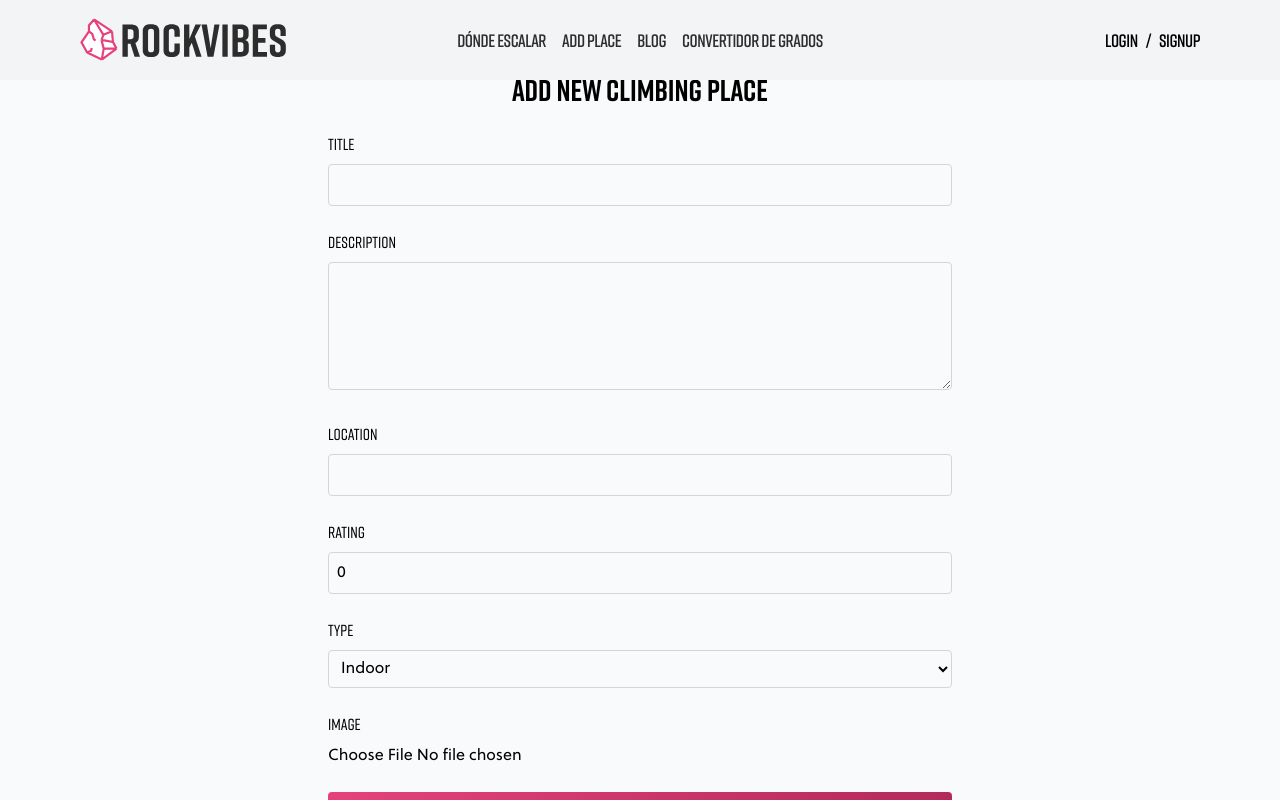
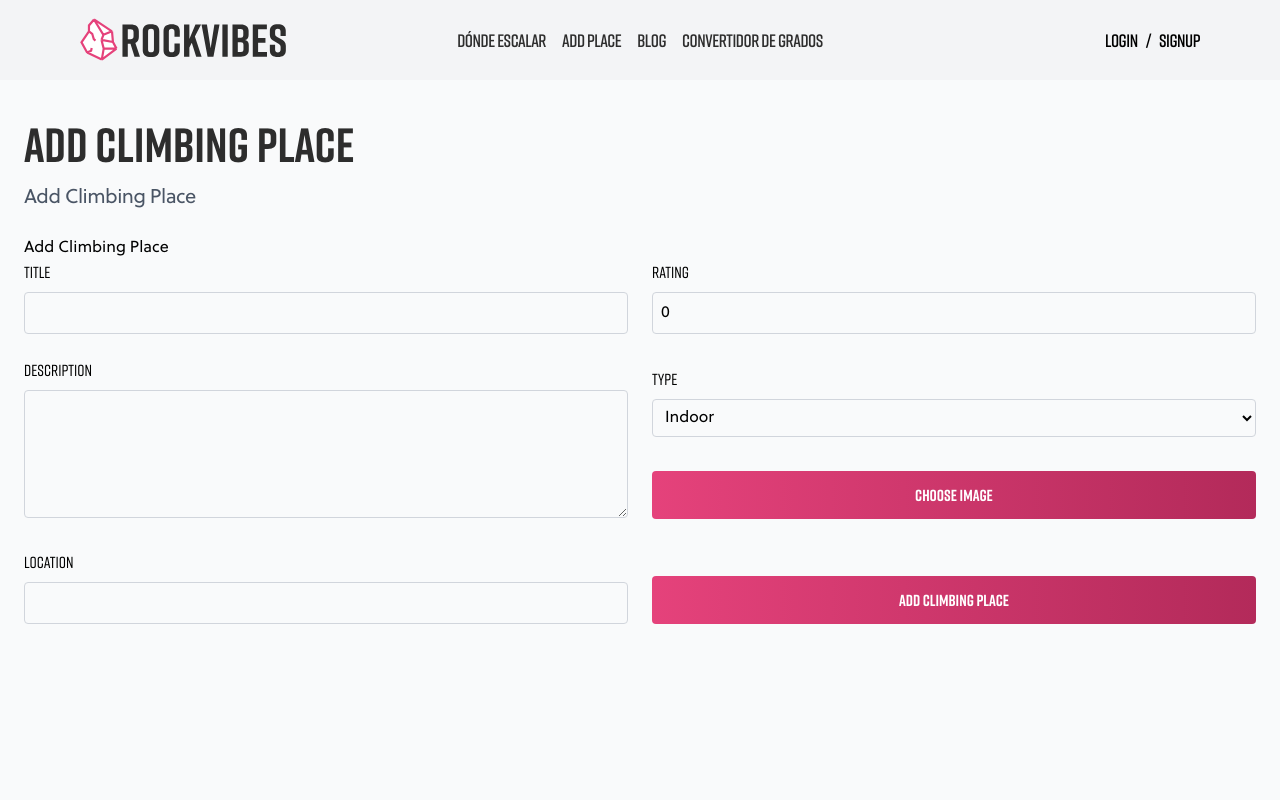
Before and after one commit to xpilasi/rockvibes, a Next.js app: page /add-climbing-place in a window 1280 px wide. Shown: the top 800 px of the page. Built offline with nearby package versions, Linux system fonts and the light colour scheme.

Commit message:
update styles and fixing menu bug

```diff
--- a/src/app/add-climbing-place/page.jsx
+++ b/src/app/add-climbing-place/page.jsx
@@ -3,7 +3,7 @@ import ClimbingPlaceForm from '@/components/ClimbingPlaceForm';
 
 export default function AddClimbingPlace() {
   return (
-    <div className="min-h-screen bg-gray-50 py-12">
+    <div className="min-h-screen bg-gray-50 py-24">
       <ClimbingPlaceForm />
     </div>
   );
--- a/src/app/add-place/Cloudinarty.jsx
+++ /dev/null
@@ -1,110 +0,0 @@
-import React from 'react'
-import { useState } from 'react'
-
-const Cloudinary = () => {
-
-    const preset_name = "yu1h90st";                         //16 Pegamos el "name" rescatado en el punto 24
-    const cloud_name = "drlqmol4c"                          //16.2 Pegamos el cloud_name rescatado en punto 20
-
-    const [ image, setImage ] = useState('');       //12 Creamos estado local que guarde la url de la imagen subida
-    const [ loading, setLoading ] = useState(false) //7 Creamos un estado local con valor incial boolean "false" para saber si la imagen esta cargando.
-
-
-    const uploadImage = async (e)=>{            //2 Preparamos para recibir el evento al ejecutarse la función async
-        const files = e.target.files            //3 recuperamos el array de e.target.files
-        const data = new FormData()             //4 Creamos/Instanciamos un FormData objeto con nombre data
-        data.append('file', files[0])           //5 Utilizando metodo append() agregamos al data el archivo desde files[0]
-        data.append('upload_preset',preset_name)  //6 Como prop "upload preset" le pasamos la variable de la linea 6 (punto 16.2).
-
-        setLoading(true)                        //8 Ponemos en true el estado local que indica que la imagen esta cargándose.
-
-        try {
-            //10 enviamos el pedido de upload con el data en body
-            const response = await fetch(`https://api.cloudinary.com/v1_1/${cloud_name}/image/upload`, {
-                method: 'POST',
-                body: data
-            });
-
-            const file = await response.json();     //11 Traducimos la respuesta de JSON
-            setImage(file.secure_url);              //13 Recuperamos la url de la imagen en estado local
-            setLoading(false);                      //14 Dejamos el loading en false para que intente mostrar la magen
-            //await actions.sendPhoto(file.secure_url) //15 Enviamos la url a un action para hacer algo en back. Lo dejamos bloqueado para que no de error de importacion de Context actions o de la función.
-        } catch (error) {
-            console.error('Error uploading image:', error);
-            setLoading(false);
-        }
-
-    }
-
-  return (
-    <div>
-        <h1>Upload Image</h1>
-
-        {/*1 - El siguiente input type file envia la imagen por el evento al handler uploadImage */}
-
-        <input type="file"
-        name="file"
-        placeholder='Upload an image'
-        // accept='image/png, image/jpeg'
-        onChange={(e)=>uploadImage(e)}
-        />
-
-        {/* ------------------------------------------------------------------------------------ */}
-
-
-        {/* 9 - Si loading true, Mostramos Loading, si no mostramos la imagen la cual su url deberia estar cargada en un estado local */}
-        {loading ? (
-            <h3>Loading...</h3>
-        ) : (
-        <img src={image} alt="imagen subida"/>
-        )}
-        {/* ------------------------------------------------------------------------------------ */}
-
-    </div>
-  );
-}
-
-export default Cloudinary
-
-
-
-// AHORA EN CLOUDINARY:
-
-
-// 17 - Entrá en https://cloudinary.com
-
-// 18 - Registrate con tu gmail y logueate.
-
-// 19 - Una vez en la primer pantalla, tocar el segundo boton de arriba hacia abajo ( contra la izquierda de la pantalla) "Programmable media"
-
-// 20 - Click en "Dashboard". Copia el "Cloud name" de los "Product Environment Credentials"
-
-// 21 - Pegá el nombre recien copiado en el punto 16.2 como valor de la const cloud_name.
-
-// 22 - Volviendo a Cloudinary, hay una ruedita abajo a la izquierda de "settings" Click ahi y depsues en "Upload Presets"
-
-// 23 - Click en "Add upload Preset"
-
-// 24 - Le dejamos el "name" como está. ( este es el name que le pegamos despues a upload_preset en punto 16)
-
-// 25 - En "Signing Mode" seleccionamos "Unsigned"
-
-// 26 - Le damos a "Save", el botón enorme verde a la derecha arriba
-
-// 27 - No te olvides de darle formato a el img para que muestre las imagenes con el tamaño y estilo que vos quieras.
-
-// 28 - Con todo esto ya deberia funcionar.
-
-
-// EXTRA:
-
-//     Para importar los valores cloud name y upload preset desde el archivo ".env" podes hacerlo así:
-
-//     const cloud_name = import.meta.ev.CLOUD_NAME
-
-//     (recordá definirlo tambien en el archivo ".env" a CLOUD_NAME)
-//     Y para la otra variable exactamente lo mismo.
-
-
-
-//     <!-- David Ezequiel Cunha Quinteros 26/07/2023 //ultima modif: 15/05/2024 -->
--- a/src/app/add-place/page.jsx
+++ /dev/null
@@ -1,112 +0,0 @@
-"use client";
-import React from 'react'
-
-import { useState } from 'react';
-import Title from '@/components/Title.jsx';
-
-const Page = () => {
-
-  const preset_name = "rockvibes_foto";                         //16 Pegamos el "name" rescatado en el punto 24
-    const cloud_name = process.env.NEXT_PUBLIC_CLOUD_NAME                          //16.2 Pegamos el cloud_name rescatado en punto 20
-
-    const [ imageUrl, setImage ] = useState('');       //12 Creamos estado local que guarde la url de la imagen subida
-    const [ loading, setLoading ] = useState(false) //7 Creamos un estado local con valor incial boolean "false" para saber si la imagen esta cargando.
-
-
-    const uploadImage = async (e)=>{            //2 Preparamos para recibir el evento al ejecutarse la función async
-        const files = e.target.files            //3 recuperamos el array de e.target.files
-        const data = new FormData()             //4 Creamos/Instanciamos un FormData objeto con nombre data
-        data.append('file', files[0])           //5 Utilizando metodo append() agregamos al data el archivo desde files[0]
-        data.append('upload_preset',preset_name)  //6 Como prop "upload preset" le pasamos la variable de la linea 6 (punto 16.2).
-
-        setLoading(true)                        //8 Ponemos en true el estado local que indica que la imagen esta cargándose.
-
-        try {
-            //10 enviamos el pedido de upload con el data en body
-            const response = await fetch(`https://api.cloudinary.com/v1_1/${cloud_name}/image/upload`, {
-                method: 'POST',
-                body: data
-            });
-
-            const file = await response.json();     //11 Traducimos la respuesta de JSON
-            setImage(file.secure_url);              //13 Recuperamos la url de la imagen en estado local
-            setLoading(false);                      //14 Dejamos el loading en false para que intente mostrar la magen
-            //await actions.sendPhoto(file.secure_url) //15 Enviamos la url a un action para hacer algo en back. Lo dejamos bloqueado para que no de error de importacion de Context actions o de la función.
-            console.log(imageUrl);
-
-        } catch (error) {
-            console.error('Error uploading image:', error);
-            setLoading(false);
-        }
-
-    }
-
-    const handleData = ()=>{
-
-      //Aquí mandamos la data con la url de la imagen
-    }
-
-  return (
-
-    <div className=" bg-white z-10">
-
-      <div className='lg:min-h-screen min-h-[calc(100vh-4rem)]   text-base text-textMainText  w-full pt-24 lg:px-20 px-5 flex flex-col  '>
-
-        <Title title="ADD PLACE" subtitle="Add a new place" text="Add a new place to the map" />
-        <div className='grid grid-cols-1 md:grid-cols-2 lg:grid-cols-3 gap-7 w-full py-5 '>
-
-
-
-
-        </div>
-
-        {loading ? (
-            <h3>Loading...</h3>
-        ) : (
-          <div className='w-80'>
-             <img src={imageUrl} alt="imagen subida" className=''/>
-          </div>
-
-        )}
-        <div className='flex flex-row gap-2'>
-        <div className='flex flex-col gap-2'>
-
-          <input   type="text" placeholder='Nombre lugar' className=' border h-10 py-3 px-3' />
-          <div className="bg-red-300">
-            <label for="file-upload" className="cursor-pointer w-full  bg-blue-500 text-white px-4 py-2  hover:bg-blue-600">
-              Upload image
-            </label>
-            <input
-            id="file-upload"
-            type="file"
-            class="sr-only"
-            name="file"
-            placeholder='upload image'
-            onChange={(e)=>uploadImage(e)}
-            />
-        </div>
-          {/* <input
-            className='w-full bg-red-200 py-3 px-3'
-            name="file"
-            type="file"
-            placeholder='upload image'
-            onChange={(e)=>uploadImage(e)} /> */}
-            <button
-            className='h-full bg-pink-300 hover:bg-CustomPink text-white'
-            name='upload-image'
-            onClick={(e)=>uploadImage(e)}
-            >Guardar</button>
-        </div>
-          <textarea placeholder='Describe el lugar' className='border h-40 w-full py-3 px-3'/>
-        </div>
-        </div>
-
-
-
-
-    </div>
-
-  )
-}
-
-export default Page
--- a/src/app/mainComponents/Nav.jsx
+++ b/src/app/mainComponents/Nav.jsx
@@ -18,7 +18,6 @@ const Nav = () => {
   const navRef = useRef(null)
   const logoNavRef = useRef(null)
   const loginNavRef = useRef(null)
-  const [isMenuOpen, setIsMenuOpen] = useState(false);
 
   const handleScroll = () => {
     if (navRef.current) {
@@ -57,9 +56,14 @@ const Nav = () => {
   }, []);
 
   const handleNavigation = (path) => {
-    setIsMenuOpen(false); // Close mobile menu if open
+    setShowMenu(false); // Cierra el menú móvil
     router.push(path);
   };
+
+  // Cierra el menú cuando cambia la ruta
+  useEffect(() => {
+    setShowMenu(false);
+  }, [pathname]);
 
   return (
     <header id='full-header' className='fixed top-0 w-full z-50 bg-gray-100'>
--- a/src/app/mainComponents/components/menu/MenuDesk.jsx
+++ b/src/app/mainComponents/components/menu/MenuDesk.jsx
@@ -3,17 +3,17 @@ import Link from 'next/link';
 import { useEffect,useState } from 'react';
 
 
-const MenuDesk = () => {
+const MenuDesk = ({ setShowMenu }) => {
 
 
 
   return (
     <div>
       <ul className='flex lg:flex-row flex-col justify-center items-center font-rift-demi text-main-gray tracking-tight '>
-        <li className='py-2 lg:py-0 px-2 hover:text-Custom-pink transition-all duration-200 ease-in-out '><Link href='/where-to-climb'>Dónde escalar</Link></li>
-        <li className='py-2 lg:py-0 px-2 hover:text-Custom-pink transition-all duration-200 ease-in-out '><Link href='/add-climbing-place'>Add Place</Link></li>
-        <li className='py-2 lg:py-0 px-2 hover:text-Custom-pink transition-all duration-200 ease-in-out '><Link href='/blog'>Blog</Link></li>
-        <li className='py-2 lg:py-0 px-2 hover:text-Custom-pink transition-all duration-200 ease-in-out '><Link href='/grades-converter'>Convertidor de Grados</Link></li>
+        <li className='py-2 lg:py-0 px-2 hover:text-Custom-pink transition-all duration-200 ease-in-out '><Link href='/where-to-climb' onClick={() => setShowMenu(false)}>Dónde escalar</Link></li>
+        <li className='py-2 lg:py-0 px-2 hover:text-Custom-pink transition-all duration-200 ease-in-out '><Link href='/add-climbing-place' onClick={() => setShowMenu(false)}>Add Place</Link></li>
+        <li className='py-2 lg:py-0 px-2 hover:text-Custom-pink transition-all duration-200 ease-in-out '><Link href='/blog' onClick={() => setShowMenu(false)}>Blog</Link></li>
+        <li className='py-2 lg:py-0 px-2 hover:text-Custom-pink transition-all duration-200 ease-in-out '><Link href='/grades-converter' onClick={() => setShowMenu(false)}>Convertidor de Grados</Link></li>
 
         </ul>
     </div>
--- a/src/app/where-to-climb/ClimbingPlacesFilters.jsx
+++ b/src/app/where-to-climb/ClimbingPlacesFilters.jsx
@@ -3,7 +3,7 @@
 import { useState, useEffect } from 'react'
 import FilterSelect from './components/FilterSelect'
 import CardClimbingPlace from './CardClimbingPlace'
-import Spinner from '../components/Spinner'
+import Spinner from '@/components/Spinner'
 import { IoRefreshOutline } from 'react-icons/io5'
 
 const ClimbingPlacesFilters = () => {
--- a/src/components/ClimbingPlaceForm.jsx
+++ b/src/components/ClimbingPlaceForm.jsx
@@ -2,10 +2,12 @@
 import { useState } from 'react';
 import { useRouter } from 'next/navigation';
 import Link from 'next/link';
+import Title from '@/components/Title';
 
 const ClimbingPlaceForm = () => {
   const router = useRouter();
   const [isSubmitted, setIsSubmitted] = useState(false);
+  const [showSnackbar, setShowSnackbar] = useState(false);
   const [formData, setFormData] = useState({
     title: '',
     description: '',
@@ -32,10 +34,8 @@ const ClimbingPlaceForm = () => {
     data.append('upload_preset', 'rockvibes_foto');
 
     setIsLoading(true);
-    console.log('Starting upload...'); // Debug log
 
     try {
-      console.log('Cloud name:', process.env.NEXT_PUBLIC_CLOUD_NAME); // Debug log
       const response = await fetch(
         `https://api.cloudinary.com/v1_1/${process.env.NEXT_PUBLIC_CLOUD_NAME}/image/upload`,
         {
@@ -44,14 +44,19 @@ const ClimbingPlaceForm = () => {
         }
       );
 
-      console.log('Response status:', response.status); // Debug log
       const file = await response.json();
-      console.log('Upload response:', file); // Debug log
-
       setFormData(prev => ({
         ...prev,
         srcImg: file.secure_url
       }));
+
+      // Show snackbar
+      setShowSnackbar(true);
+      // Hide snackbar after 3 seconds
+      setTimeout(() => {
+        setShowSnackbar(false);
+      }, 3000);
+
     } catch (error) {
       console.error('Error uploading image:', error);
     } finally {
@@ -103,10 +108,12 @@ const ClimbingPlaceForm = () => {
   }
 
   return (
-    <div className="max-w-2xl mx-auto p-6">
-      <h2 className="text-3xl font-rift-bold mb-6 text-center">Add New Climbing Place</h2>
+    <div className="max-w-7xl mx-auto p-6 relative">
+      <Title title="Add Climbing Place" subtitle="Add Climbing Place" text="Add Climbing Place" />
 
-      <form onSubmit={handleSubmit} className="space-y-6">
+      <form onSubmit={handleSubmit} className="space-y-6 md:space-y-0 md:grid md:grid-cols-2 md:gap-6">
+        {/* Left Column */}
+        <div className="space-y-6">
           <div>
             <label className="block font-rift-medium mb-2">Title</label>
             <input
@@ -141,7 +148,10 @@ const ClimbingPlaceForm = () => {
               required
             />
           </div>
+        </div>
 
+        {/* Right Column */}
+        <div className="space-y-6 lg:flex lg:flex-col lg:justify-between">
           <div>
             <label className="block font-rift-medium mb-2">Rating</label>
             <input
@@ -171,32 +181,43 @@ const ClimbingPlaceForm = () => {
           </div>
 
           <div>
-          <label className="block font-rift-medium mb-2">Image</label>
+
+            <div className="relative">
               <input
                 type="file"
                 name="file"
                 onChange={uploadImage}
-            className="w-full"
+                className="hidden"
+                id="file-upload"
+                accept="image/*"
               />
-          {formData.srcImg && (
-            <div className="mt-4">
-              <img
-                src={formData.srcImg}
-                alt="Preview"
-                className="w-full max-h-48 object-cover rounded"
-              />
+              <label
+                htmlFor="file-upload"
+                className="w-full bg-gradient-to-r from-Custom-pink to-Custom-dark-pink hover:from-Custom-dark-pink hover:to-Custom-pink cursor-pointer text-white font-rift-bold py-3 px-4 rounded transition-all duration-300 inline-block text-center"
+              >
+                {isLoading ? 'Uploading...' : 'Choose Image'}
+              </label>
             </div>
-          )}
           </div>
 
           <button
             type="submit"
             disabled={isLoading}
-          className="w-full bg-gradient-to-r from-Custom-pink to-Custom-dark-pink hover:from-Custom-dark-pink hover:to-Custom-pink cursor-pointer text-white font-rift-bold py-3 rounded transition-all duration-300 disabled:opacity-50"
+            className="w-full bg-gradient-to-r from-Custom-pink to-Custom-dark-pink hover:from-Custom-dark-pink hover:to-Custom-pink cursor-pointer text-white font-rift-bold py-3 rounded transition-all duration-300 disabled:opacity-50 mt-6"
           >
             {isLoading ? 'Adding...' : 'Add Climbing Place'}
           </button>
+        </div>
       </form>
+
+      {/* Snackbar */}
+      <div
+        className={`fixed bottom-4 left-1/2 transform -translate-x-1/2 bg-green-500 text-white px-6 py-3 rounded-lg shadow-lg transition-all duration-300 ${
+          showSnackbar ? 'opacity-100 translate-y-0' : 'opacity-0 translate-y-full'
+        }`}
+      >
+        Image uploaded successfully!
+      </div>
     </div>
   );
 };
```
Also changed, not shown: src/app/add-climbing-place/example.jsx (renamed from src/app/add-place/example.jsx), src/components/Spinner.jsx (renamed from src/app/components/Spinner.jsx). Lines whose indentation alone changed are shown as unchanged.
